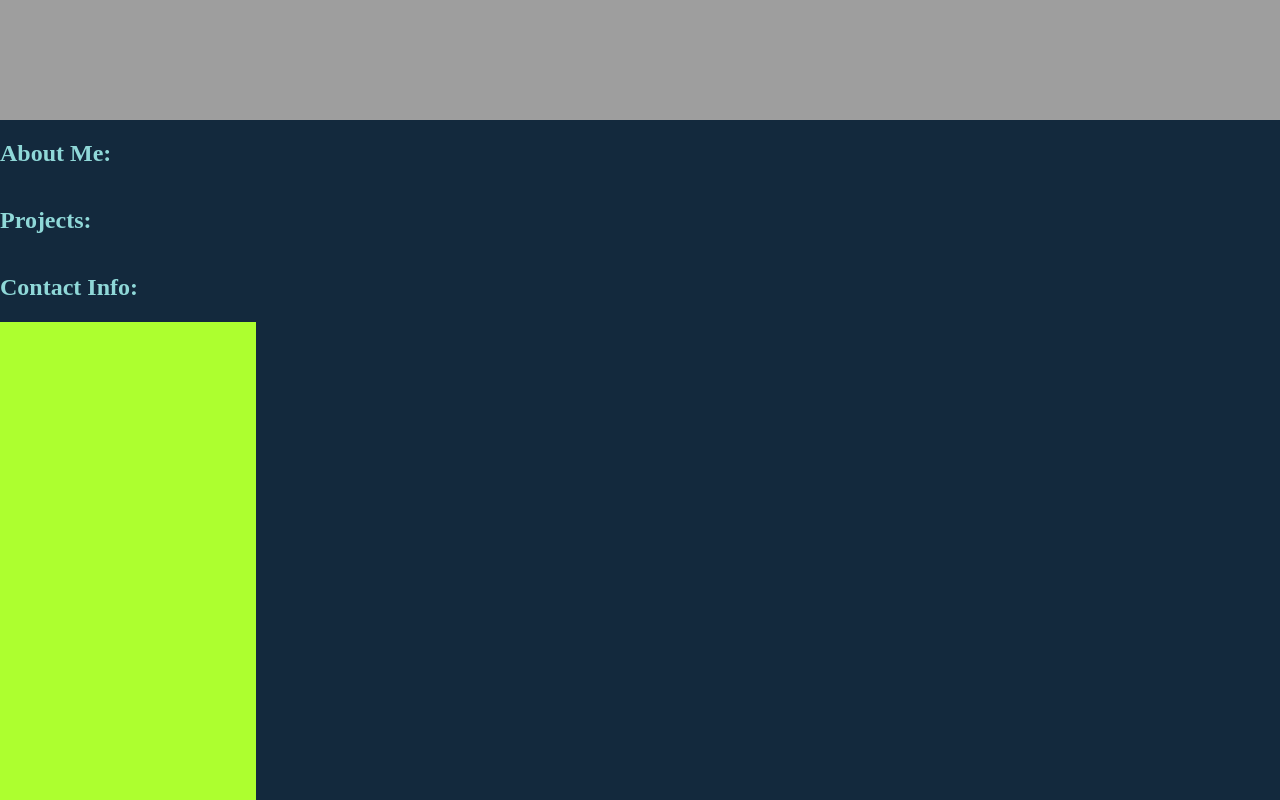
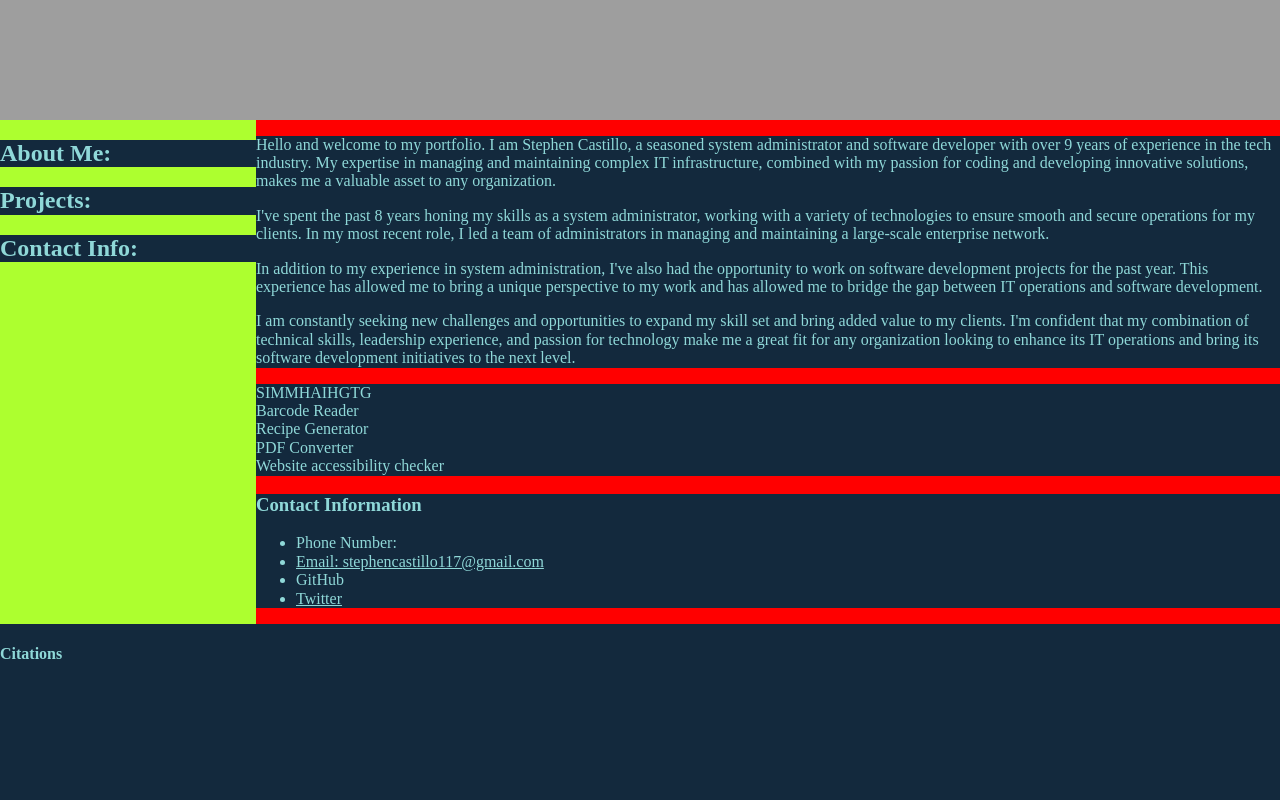
Before and after one commit to stephen-castillo/Development-Portfolio-basic, a plain HTML site: page index.html in a window 1280 px wide. Shown: the part 980-1780 px from the top of the page. After the commit the page ends 1665 px from the top, so only its background shows below. Drawn offline with Linux system fonts and the light colour scheme.

Commit message:
Got CSS to column correctly

```diff
--- a/assets/css/styles.css
+++ b/assets/css/styles.css
@@ -2,6 +2,11 @@
     background-color: #13293d;
     color: #8FD8D8;
 }
+
+body {
+    font-size: 1em;
+}
+
 header {
     display: flex;
     justify-content: space-between;
@@ -9,7 +14,6 @@ header {
     padding: 1%;
     background-color: #13293d;
     color: #3A86FF;
-
 }
 
 nav h1 {
@@ -34,33 +38,30 @@ nav a:hover {
     color: goldenrod;
 }
 
-body {
-    font-size: 1em;
-    display: block;
-}
+
 
 .hero{
     width: 100%;
     content: url("../images/AdobeStock_426122694.jpeg");
 }
 
+.container{
+    display: flex;
+    flex-flow: row wrap;
+    justify-content: space-around;
+    background-color: aqua;
+}
+
 aside{
-    display: flex;
-    justify-self: left;
     width: 20%;
-    height: 100vh;
     background-color: greenyellow;
-    flex-direction: column;
+
 }
 
 main {
-    display: flex;
-    height: 100vh;
     width: 80%;
-    flex: auto;
-    flex-wrap: wrap;
     background-color: red;
-    flex-direction: column;
+
 }
 
 footer{
--- a/index.html
+++ b/index.html
@@ -31,32 +31,26 @@
 
         <div class="hero"></div>
 
+        <div class="container">
             <aside>
                 <section class="aboutme">
                     <h2>About Me:</h2>
                 </section>
-
                 <section class="projects">
                     <h2>Projects:</h2>
                 </section>
-
                 <section class="contactinfo">
                     <h2>Contact Info:</h2>
                 </section>
             </aside>
 
             <main>
-
                 <section class="aboutme" id="aboutme">
                     <p>Hello and welcome to my portfolio. I am Stephen Castillo, a seasoned system administrator and software developer with over 9 years of experience in the tech industry. My expertise in managing and maintaining complex IT infrastructure, combined with my passion for coding and developing innovative solutions, makes me a valuable asset to any organization.</p>
-
                     <p>I've spent the past 8 years honing my skills as a system administrator, working with a variety of technologies to ensure smooth and secure operations for my clients. In my most recent role, I led a team of administrators in managing and maintaining a large-scale enterprise network.</p>
-
                     <p>In addition to my experience in system administration, I've also had the opportunity to work on software development projects for the past year. This experience has allowed me to bring a unique perspective to my work and has allowed me to bridge the gap between IT operations and software development.</p>
-
                     <p>I am constantly seeking new challenges and opportunities to expand my skill set and bring added value to my clients. I'm confident that my combination of technical skills, leadership experience, and passion for technology make me a great fit for any organization looking to enhance its IT operations and bring its software development initiatives to the next level.</p>
                 </section>
-
                 <div class="projects" id="projects">
                     <section class="project1" id="project1">
                         SIMMHAIHGTG
@@ -74,7 +68,6 @@
                         Website accessibility checker
                     </section>
                 </div>
-
                 <section class="contactinfo" id="contactinfo">
                     <h3>Contact Information</h3>
                     <ul>
@@ -92,8 +85,8 @@
                         </li>
                     </ul>
                 </section>
-
             </main>
+        </div>
 
         <footer>
 
```
Lines whose indentation alone changed are shown as unchanged.
